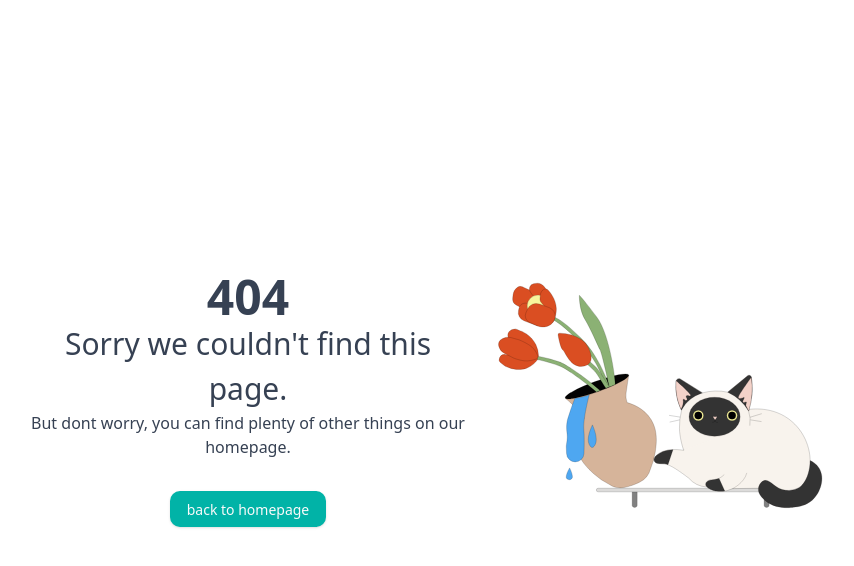
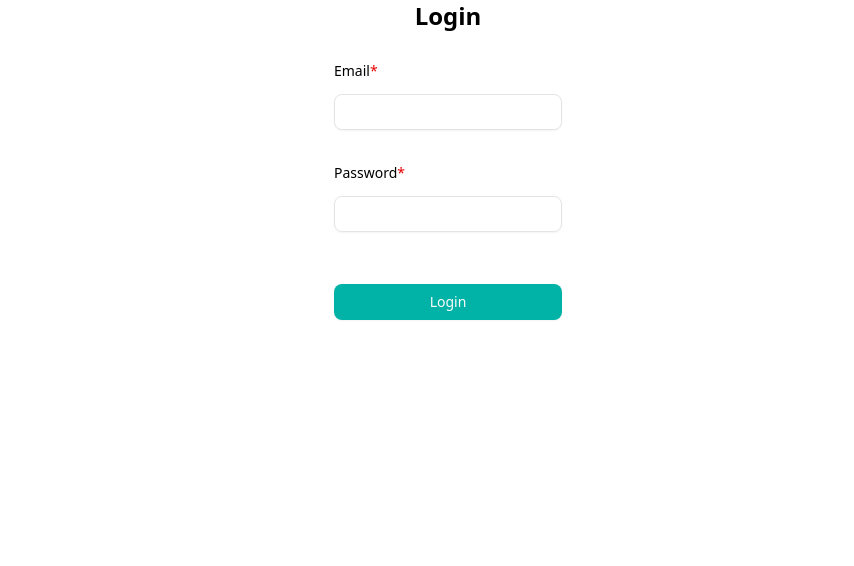
Before and after one commit to SilentWolf6662/frontend-exam, a Next.js app: page /login in a window 1280 px wide. Before the commit this address had no page. Shown: the top 566 px of the page, without its empty margins (192-1046 px from the left). Built offline with nearby package versions, Linux system fonts and the light colour scheme.

Commit message:
Create page.tsx

```diff
--- /dev/null
+++ b/src/app/(public)/login/page.tsx
@@ -0,0 +1,79 @@
+"use client";
+import { Alert, AlertDescription, AlertTitle } from "@/components/ui/alert";
+import { Button } from "@/components/ui/button";
+import { Label } from "@/components/ui/label";
+import { useRouter } from "next/navigation";
+import { useState, type FormEvent } from "react";
+
+export default function Login() {
+    const router = useRouter();
+    const [loading, setLoading] = useState(false);
+    const [errorMessage, setErrorMessage] = useState('');
+
+    async function handleSubmit(e: FormEvent<HTMLFormElement>) {
+        e.preventDefault();
+        setLoading(true);
+        setErrorMessage("");
+
+        const formData = new FormData(e.currentTarget);
+
+        try {
+            const req = await fetch("http://localhost:4444/login/login", {
+                method: "POST",
+                body: formData,
+                credentials: "include"
+            });
+
+            if (!req.ok) {
+                throw new Error(`HTTP error! status: ${req.status}`);
+            }
+
+            const res = await req.json();
+
+            if (res?.message) {
+                setErrorMessage(res.message);
+            }
+
+            if (res?.users_id && res?.admin === true) {
+                router.push("/dashboard");
+            }
+        } catch (error: unknown) {
+            if (error instanceof Error) {
+                console.log(error.message);
+            } else {
+                console.log("An unexpected error occurred.");
+            }
+            setErrorMessage("Login request failed. | Contact an administrator.");
+        } finally {
+            setLoading(false);
+        }
+    }
+
+    return (
+        <div className="flex flex-col items-center justify-center gap-4">
+            <h2 className="mb-4 text-2xl font-semibold text-center">Login</h2>
+
+            <form onSubmit={handleSubmit} className="flex flex-col items-center justify-center gap-4">
+                <Label name="email" label="Email" input={{ type: "email", required: true }} className="flex flex-col gap-4 justify-start items-start mb-5" />
+
+                <Label name="password" label="Password" input={{ type: "password", required: true }} className="flex flex-col gap-4 justify-start items-start mb-5" />
+
+                {errorMessage && (
+                    <Alert variant="error">
+                        <AlertTitle>Login Error</AlertTitle>
+                        <AlertDescription>
+                            {errorMessage}
+                        </AlertDescription>
+                    </Alert>
+                )}
+                <Button
+                    type="submit"
+                    disabled={loading}
+                    className="w-full mt-4 rounded-md"
+                >
+                    {loading ? "Logging in..." : "Login"}
+                </Button>
+            </form>
+        </div>
+    );
+}
```
